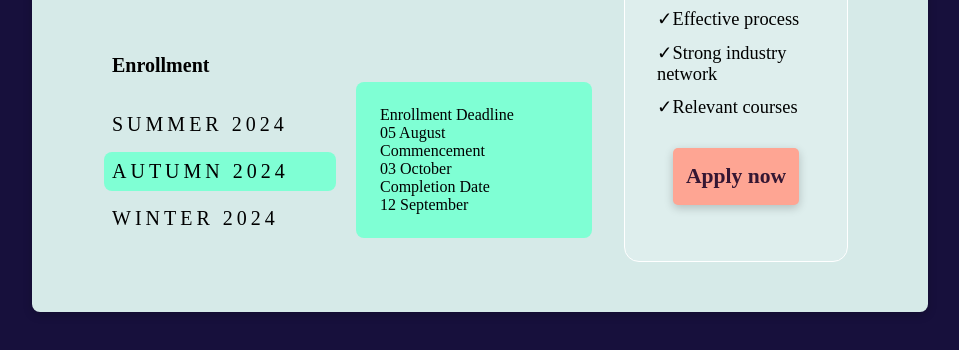
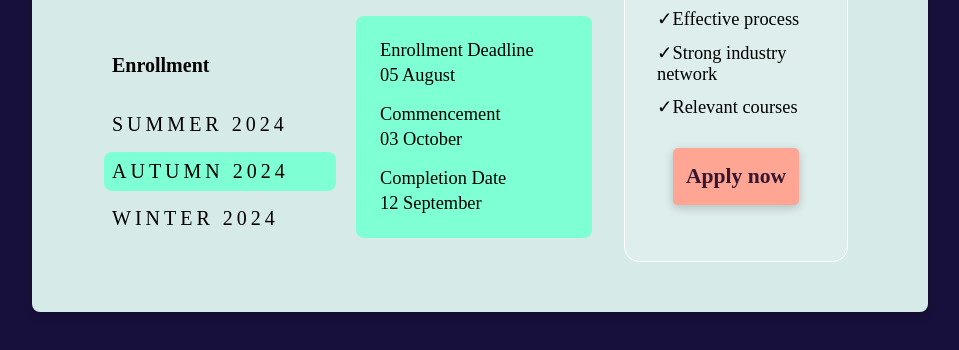
Before and after one commit to bowen-anth/course-cta, a plain HTML site: page index.html in a window 1280 px wide. Shown: the part 308-658 px from the top of the page, without its empty margins (160-1119 px from the left). Drawn offline with Linux system fonts and the light colour scheme.

Commit message:
margin for col2 container and new gif for readme

```diff
--- a/styles.css
+++ b/styles.css
@@ -69,6 +69,15 @@ body {
   padding: 0;
   padding-top: 3.4rem;
   padding-bottom: 1.5rem;
+}
+
+.card-two-event,
+.card-two-date {
+  font-size: 1.15rem;
+}
+
+.card-two-event {
+  margin-bottom: 0.25rem;
 }
 
 .card-two-bottom {
```
Also changed, not shown: index.html (+2 -0 lines), course-cta-2.gif (added), course-cta.gif (deleted).
